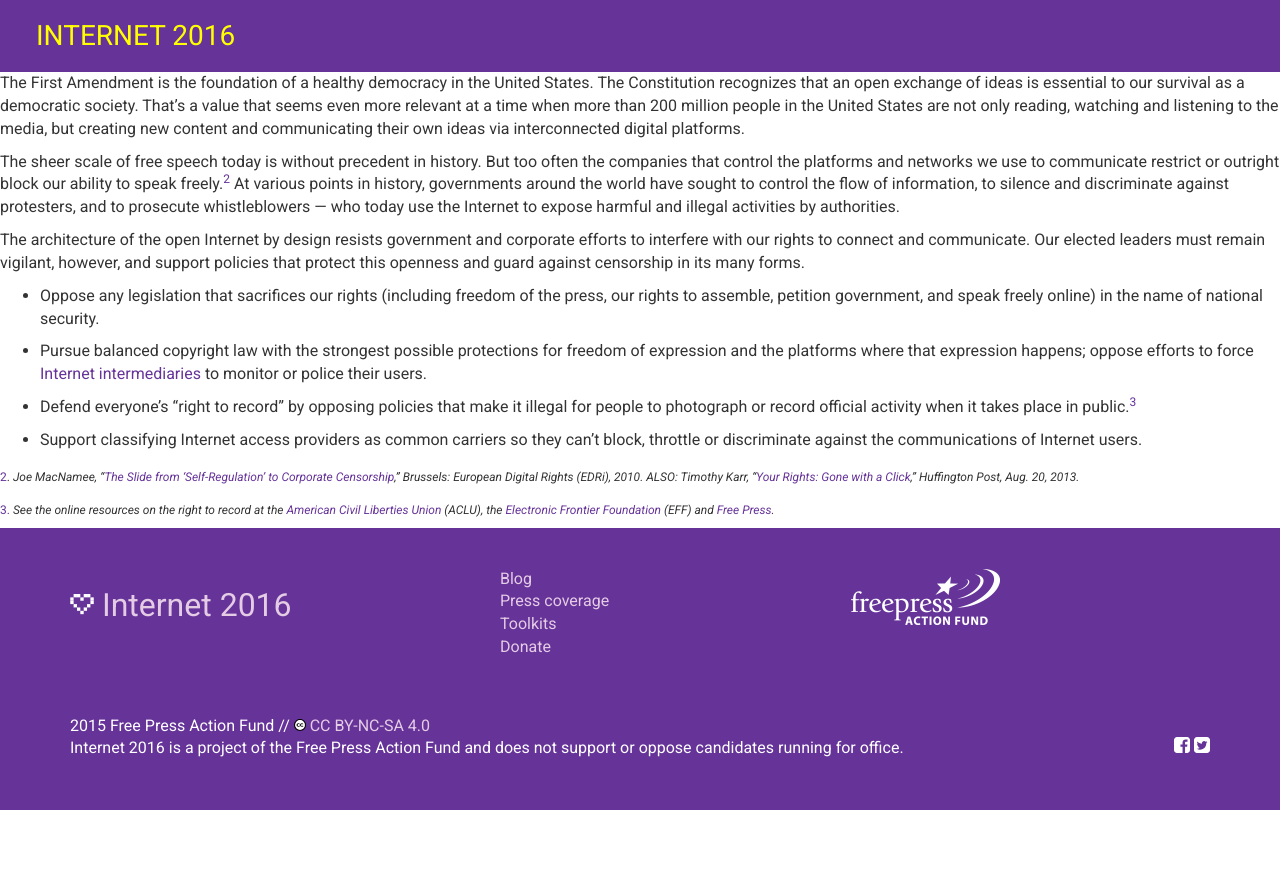
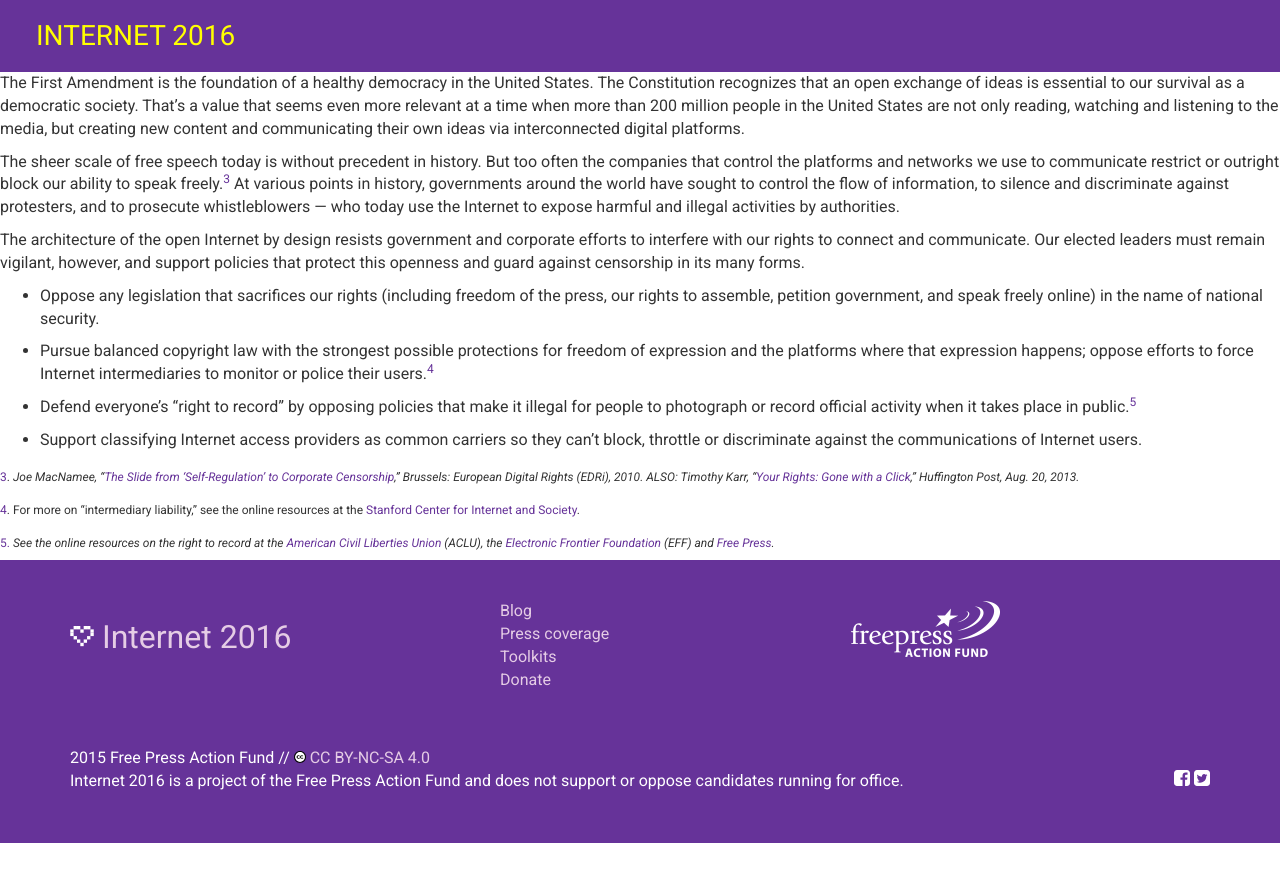
Before and after one commit to freepress/internet2016, a Jekyll site: the page built from _posts/principles/2015-01-05-free-speech.md, in a window 1280 px wide. Shown: the top 882 px of the page. Built offline with Jekyll 4.4.1, drawn with Linux system fonts in a browser that asks for light colours; comment, search, counter and statistics services are not loaded.

Commit message:
Updated footnotes

```diff
--- a/_posts/principles/2015-01-05-free-speech.md
+++ b/_posts/principles/2015-01-05-free-speech.md
@@ -12,18 +12,20 @@
 ---
 The First Amendment is the foundation of a healthy democracy in the United States. The Constitution recognizes that an open exchange of ideas is essential to our survival as a democratic society. That’s a value that seems even more relevant at a time when more than 200 million people in the United States are not only reading, watching and listening to the media, but creating new content and communicating their own ideas via interconnected digital platforms.
 
-The sheer scale of free speech today is without precedent in history. But too often the companies that control the platforms and networks we use to communicate restrict or outright block our ability to speak freely.<sup>[2](#2)</sup> At various points in history, governments around the world have sought to control the flow of information, to silence and discriminate against protesters, and to prosecute whistleblowers — who today use the Internet to expose harmful and illegal activities by authorities.
+The sheer scale of free speech today is without precedent in history. But too often the companies that control the platforms and networks we use to communicate restrict or outright block our ability to speak freely.<sup>[3](#3)</sup> At various points in history, governments around the world have sought to control the flow of information, to silence and discriminate against protesters, and to prosecute whistleblowers — who today use the Internet to expose harmful and illegal activities by authorities.
 
 The architecture of the open Internet by design resists government and corporate efforts to interfere with our rights to connect and communicate. Our elected leaders must remain vigilant, however, and support policies that protect this openness and guard against censorship in its many forms.
 
  * Oppose any legislation that sacrifices our rights (including freedom of the press, our rights to assemble, petition government, and speak freely online) in the name of national security.
 
- * Pursue balanced copyright law with the strongest possible protections for freedom of expression and the platforms where that expression happens; oppose efforts to force [Internet intermediaries](http://cyberlaw.stanford.edu/focus-areas/intermediary-liability) to monitor or police their users.
+ * Pursue balanced copyright law with the strongest possible protections for freedom of expression and the platforms where that expression happens; oppose efforts to force Internet intermediaries to monitor or police their users.<sup>[4](#4)</sup>
 
- * Defend everyone’s “right to record” by opposing policies that make it illegal for people to photograph or record official activity when it takes place in public.<sup>[3](#3)</sup>
+ * Defend everyone’s “right to record” by opposing policies that make it illegal for people to photograph or record official activity when it takes place in public.<sup>[5](#5)</sup>
 
  * Support classifying Internet access providers as common carriers so they can’t block, throttle or discriminate against the communications of Internet users.
 
-<sub><a name="2">2</a>. *Joe MacNamee, “[The Slide from ‘Self-Regulation’ to Corporate Censorship](https://edri.org/files/EDRI_selfreg_final_20110124.pdf),” Brussels: European Digital Rights (EDRi), 2010. ALSO: Timothy Karr, “[Your Rights: Gone with a Click](http://www.huffingtonpost.com/timothy-karr/your-rights-gone-with-a-c_b_3784720.html),” Huffington Post, Aug. 20, 2013.*</sub>
+<sub><a name="3">3</a>. *Joe MacNamee, “[The Slide from ‘Self-Regulation’ to Corporate Censorship](https://edri.org/files/EDRI_selfreg_final_20110124.pdf),” Brussels: European Digital Rights (EDRi), 2010. ALSO: Timothy Karr, “[Your Rights: Gone with a Click](http://www.huffingtonpost.com/timothy-karr/your-rights-gone-with-a-c_b_3784720.html),” Huffington Post, Aug. 20, 2013.*</sub>
 
-<sub><a name="3">3.</a> *See the online resources on the right to record at the [American Civil Liberties Union](http://www.aclupa.org/issues/policepractices/your-right-record-and-observe-police/taking-photos-video-and-audio/) (ACLU), the [Electronic Frontier Foundation](https://www.eff.org/deeplinks/2015/04/police-must-respect-right-citizens-record-them) (EFF) and [Free Press](http://www.freepress.net/blog/2015/04/17/your-right-record-protected-law-disrespected-law-enforcement).*</sub>
+<sub><a name="4">4</a>. For more on “intermediary liability,” see the online resources at the [Stanford Center for Internet and Society](http://cyberlaw.stanford.edu/focus-areas/intermediary-liability).
+
+<sub><a name="5">5.</a> *See the online resources on the right to record at the [American Civil Liberties Union](http://www.aclupa.org/issues/policepractices/your-right-record-and-observe-police/taking-photos-video-and-audio/) (ACLU), the [Electronic Frontier Foundation](https://www.eff.org/deeplinks/2015/04/police-must-respect-right-citizens-record-them) (EFF) and [Free Press](http://www.freepress.net/blog/2015/04/17/your-right-record-protected-law-disrespected-law-enforcement).*</sub>
```
